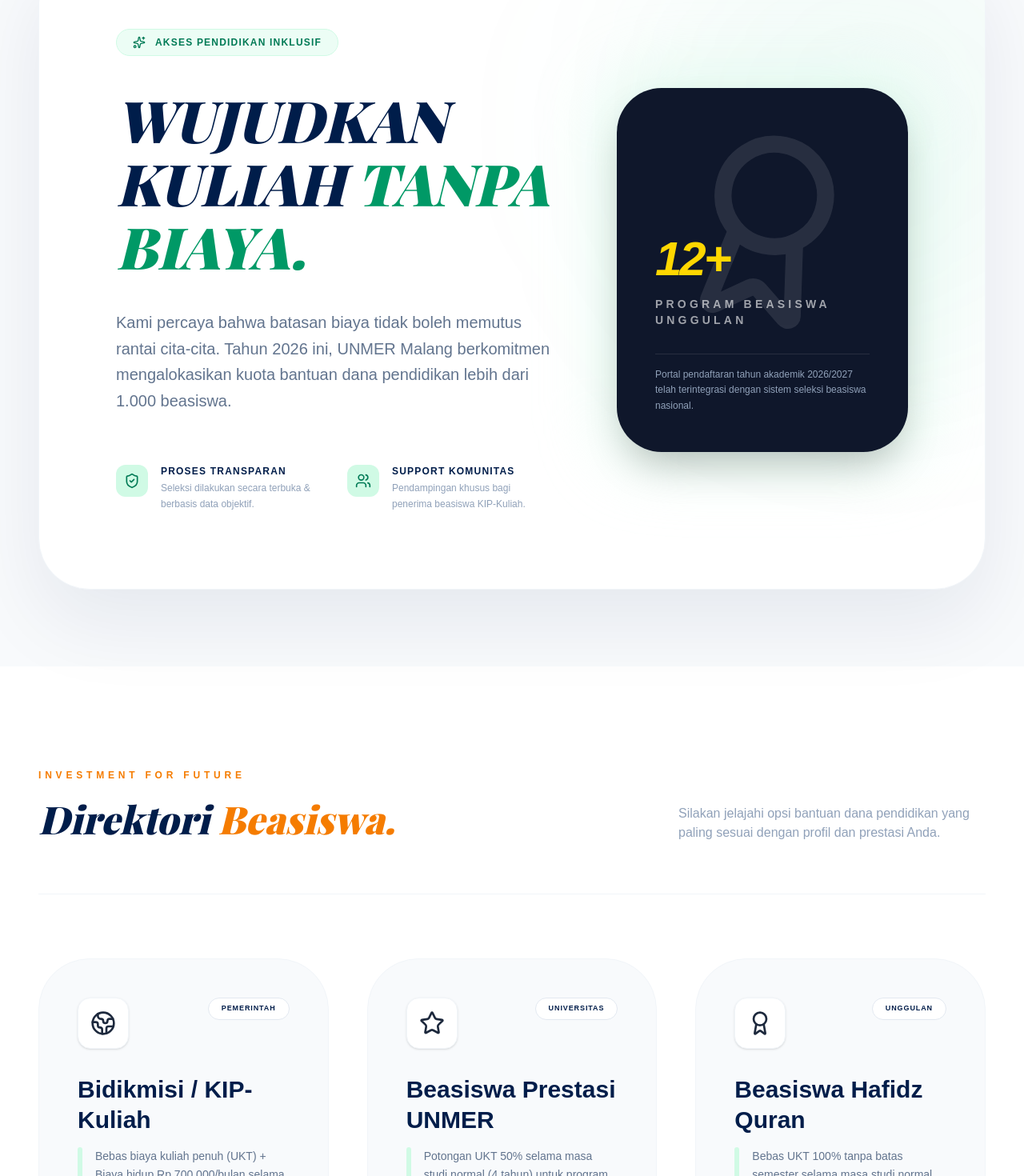
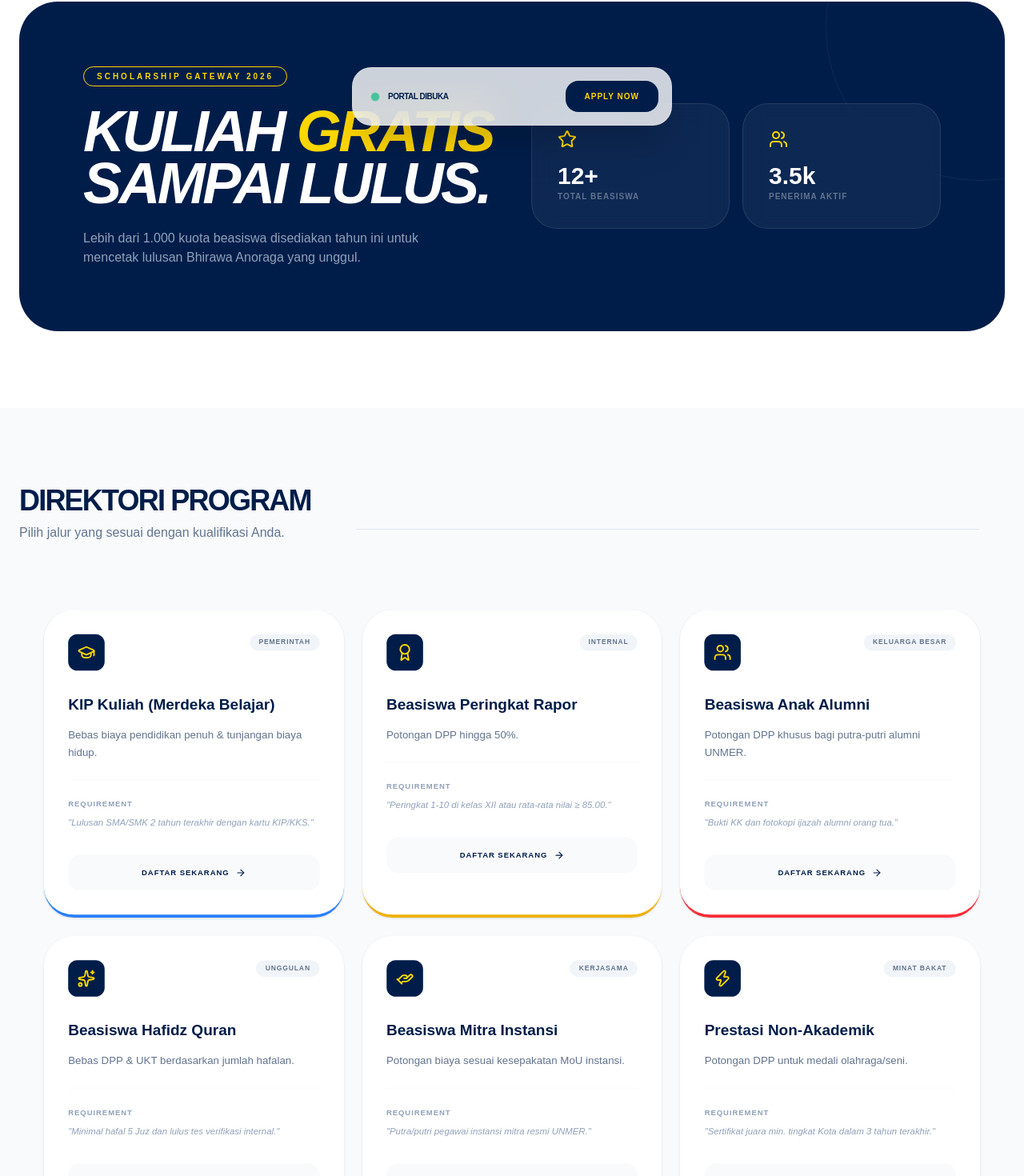
Before and after one commit to Kader2637/revamp-web1, a Next.js app: page /pmb/beasiswa in a window 1280 px wide. Shown: the part 611-2081 px from the top of the page at 80% size. Built offline with nearby package versions, Linux system fonts and the light colour scheme; a web font is replaced by a local one.

Commit message:
upd: Beasiswa

```diff
--- a/src/app/pmb/beasiswa/page.tsx
+++ b/src/app/pmb/beasiswa/page.tsx
@@ -1,232 +1,217 @@
 'use client';
 
 import React from 'react';
-import { motion } from 'framer-motion';
+import { motion, useScroll, useTransform } from 'framer-motion';
 import Link from 'next/link';
 import {
   ArrowRight,
-  CheckCircle,
   Award,
-  Globe2,
+  GraduationCap,
   Users,
-  BookOpen,
-  Heart,
-  Star,
-  ShieldCheck,
-  Zap,
   Sparkles,
   ChevronRight,
-  MapPin
+  HandHelping,
+  Star,
+  Zap
 } from 'lucide-react';
 import PageHeader from '@/components/PageHeader';
-import ScrollReveal from '@/components/ScrollReveal';
 
-const scholarshipOptions = [
+const scholarshipData = [
   {
-    name: 'Bidikmisi / KIP-Kuliah',
-    cakupan: 'Bebas biaya kuliah penuh (UKT) + Biaya hidup Rp 700.000/bulan selama 8 semester.',
-    syarat: 'Lulusan SMA/SMK/MA 2 tahun terakhir dengan Kartu Indonesia Pintar (KIP) atau status keluarga tidak mampu yang terverifikasi.',
-    badge: 'PEMERINTAH',
-    icon: Globe2,
-    color: 'from-blue-600 to-indigo-800'
+    name: 'KIP Kuliah (Merdeka Belajar)',
+    cakupan: 'Bebas biaya pendidikan penuh & tunjangan biaya hidup.',
+    syarat: 'Lulusan SMA/SMK 2 tahun terakhir dengan kartu KIP/KKS.',
+    kategori: 'Pemerintah',
+    icon: GraduationCap,
+    accent: 'border-blue-500'
   },
   {
-    name: 'Beasiswa Prestasi UNMER',
-    cakupan: 'Potongan UKT 50% selama masa studi normal (4 tahun) untuk program sarjana.',
-    syarat: 'Rata-rata nilai rapor kelas XII ≥ 85.0 atau memiliki sertifikat juara minimal tingkat kota/nasional.',
-    badge: 'UNIVERSITAS',
-    icon: Star,
-    color: 'from-[#F57C00] to-red-600'
+    name: 'Beasiswa Peringkat Rapor',
+    cakupan: 'Potongan DPP hingga 50%.',
+    syarat: 'Peringkat 1-10 di kelas XII atau rata-rata nilai ≥ 85.00.',
+    kategori: 'Internal',
+    icon: Award,
+    accent: 'border-yellow-500'
+  },
+  {
+    name: 'Beasiswa Anak Alumni',
+    cakupan: 'Potongan DPP khusus bagi putra-putri alumni UNMER.',
+    syarat: 'Bukti KK dan fotokopi ijazah alumni orang tua.',
+    kategori: 'Keluarga Besar',
+    icon: Users,
+    accent: 'border-red-500'
   },
   {
     name: 'Beasiswa Hafidz Quran',
-    cakupan: 'Bebas UKT 100% tanpa batas semester selama masa studi normal.',
-    syarat: 'Hafal minimal 10 Juz Al-Quran yang dibuktikan dengan sertifikat dan lulus tes seleksi internal UNMER.',
-    badge: 'UNGGULAN',
-    icon: Award,
-    color: 'from-emerald-500 to-teal-700'
+    cakupan: 'Bebas DPP & UKT berdasarkan jumlah hafalan.',
+    syarat: 'Minimal hafal 5 Juz dan lulus tes verifikasi internal.',
+    kategori: 'Unggulan',
+    icon: Sparkles,
+    accent: 'border-emerald-500'
   },
   {
-    name: 'Beasiswa Anak Alumni',
-    cakupan: 'Potongan biaya pendaftaran 100% & Potongan UKT 25% selama satu tahun pertama.',
-    syarat: 'Anak kandung alumni Universitas Merdeka Malang yang terdaftar resmi dalam IKA UNMER.',
-    badge: 'ALUMNI',
-    icon: Heart,
-    color: 'from-purple-600 to-violet-900'
+    name: 'Beasiswa Mitra Instansi',
+    cakupan: 'Potongan biaya sesuai kesepakatan MoU instansi.',
+    syarat: 'Putra/putri pegawai instansi mitra resmi UNMER.',
+    kategori: 'Kerjasama',
+    icon: HandHelping,
+    accent: 'border-purple-500'
   },
   {
-    name: 'Beasiswa Mitra Daerah',
-    cakupan: 'Biaya kuliah penuh & fasilitas asrama mahasiswa bagi mahasiswa daerah 3T.',
-    syarat: 'Khusus bagi putra-putri daerah tertinggal yang telah memiliki kerjasama resmi dengan UNMER Malang.',
-    badge: 'KERJASAMA',
-    icon: MapPin,
-    color: 'from-slate-700 to-slate-900'
-  },
-  {
-    name: 'Beasiswa Atlet Nasional',
-    cakupan: 'Bebas biaya SPP & UKT variabel sesuai dengan tingkat capaian prestasi olahraga.',
-    syarat: 'Aktif sebagai atlet daerah/nasional dengan bukti medali resmi (Emas/Perak/Perunggu).',
-    badge: 'PRESTASI',
+    name: 'Prestasi Non-Akademik',
+    cakupan: 'Potongan DPP untuk medali olahraga/seni.',
+    syarat: 'Sertifikat juara min. tingkat Kota dalam 3 tahun terakhir.',
+    kategori: 'Minat Bakat',
     icon: Zap,
-    color: 'from-cyan-600 to-blue-700'
+    accent: 'border-orange-500'
   },
 ];
 
 export default function BeasiswaPage() {
+  const { scrollYProgress } = useScroll();
+  const scale = useTransform(scrollYProgress, [0, 1], [1, 0.95]);
+
   return (
-    <div className="bg-[#F8FAFC]">
+    <div className="bg-white min-h-screen">
       <PageHeader
-        title="Jalur "
+        title="Portal"
         accent="Beasiswa"
-        subtitle="Mewujudkan mimpi pendidikan tinggi tanpa kendala finansial. UNMER Malang menawarkan berbagai skema pendanaan bagi putra-putri terbaik bangsa."
-        breadcrumbs={[{ name: 'Penerimaan', href: '/pmb' }, { name: 'Beasiswa', href: '/pmb/beasiswa' }]}
+        subtitle="Membangun masa depan tanpa batas finansial di Universitas Merdeka Malang."
+        breadcrumbs={[{ name: 'PMB', href: '#' }, { name: 'Beasiswa', href: '/beasiswa' }]}
       />
 
-      {/* HERO / HIGHLIGHT SECTION */}
-      <section className="py-24 -mt-24 relative z-30">
-         <div className="max-w-[90rem] mx-auto px-6 md:px-12">
-            <div className="bg-white rounded-[4rem] p-12 lg:p-24 shadow-[0_40px_100px_rgba(0,29,74,0.08)] border border-slate-100 flex flex-col lg:flex-row items-center gap-20 overflow-hidden relative">
-               <div className="absolute top-0 right-0 w-[600px] h-[600px] bg-emerald-500/5 rounded-full blur-[120px] -mr-40 -mt-20" />
+      {/* --- HERO HIGHLIGHT --- */}
+      <section className="py-24 px-6 overflow-hidden">
+        <div className="max-w-7xl mx-auto">
+          <motion.div
+            initial={{ opacity: 0, y: 50 }}
+            whileInView={{ opacity: 1, y: 0 }}
+            viewport={{ once: true }}
+            className="relative p-12 lg:p-20 bg-[#001D4A] rounded-[3rem] text-white"
+          >
+            {/* Background Moving Pattern */}
+            <motion.div
+              animate={{ rotate: 360 }}
+              transition={{ duration: 50, repeat: Infinity, ease: "linear" }}
+              className="absolute -top-40 -right-40 w-96 h-96 border border-white/5 rounded-full"
+            />
 
-               <div className="lg:w-3/5 space-y-10 relative z-10">
-                  <ScrollReveal>
-                     <div className="inline-flex items-center gap-3 px-5 py-2 bg-emerald-50 text-emerald-700 rounded-full border border-emerald-100 text-xs font-black uppercase tracking-widest">
-                        <Sparkles className="w-4 h-4" />
-                        Akses Pendidikan Inklusif
+            <div className="relative z-10 grid lg:grid-cols-2 gap-12 items-center">
+              <div className="space-y-6 text-center lg:text-left">
+                <motion.span
+                  initial={{ opacity: 0, x: -20 }}
+                  whileInView={{ opacity: 1, x: 0 }}
+                  className="inline-block px-4 py-1 border border-[#FFD700] text-[#FFD700] text-[10px] font-black uppercase tracking-[0.3em] rounded-full"
+                >
+                  Scholarship Gateway 2026
+                </motion.span>
+                <h2 className="text-5xl md:text-7xl font-black leading-[0.9] tracking-tighter italic">
+                  KULIAH <span className="text-[#FFD700]">GRATIS</span> <br /> SAMPAI LULUS.
+                </h2>
+                <p className="text-slate-400 font-medium max-w-md mx-auto lg:mx-0">
+                  Lebih dari 1.000 kuota beasiswa disediakan tahun ini untuk mencetak lulusan Bhirawa Anoraga yang unggul.
+                </p>
               </div>
-                  </ScrollReveal>
 
-                  <ScrollReveal delay={0.1}>
-                     <h2 className="text-4xl md:text-7xl font-serif font-black text-[#001D4A] leading-[1.1] italic uppercase">Wujudkan <br /> Kuliah <span className="text-emerald-600">Tanpa Biaya.</span></h2>
-                  </ScrollReveal>
-
-                  <ScrollReveal delay={0.2}>
-                     <p className="text-slate-500 text-lg md:text-xl font-medium leading-relaxed">
-                        Kami percaya bahwa batasan biaya tidak boleh memutus rantai cita-cita. Tahun 2026 ini, UNMER Malang berkomitmen mengalokasikan kuota bantuan dana pendidikan lebih dari 1.000 beasiswa.
-                     </p>
-                  </ScrollReveal>
-
-                  <div className="grid grid-cols-1 sm:grid-cols-2 gap-8 pt-6">
+              <div className="grid grid-cols-2 gap-4">
                 {[
-                      { icon: ShieldCheck, t: 'Proses Transparan', d: 'Seleksi dilakukan secara terbuka & berbasis data objektif.' },
-                      { icon: Users, t: 'Support Komunitas', d: 'Pendampingan khusus bagi penerima beasiswa KIP-Kuliah.' },
-                    ].map((f, i) => (
-                      <ScrollReveal key={i} delay={0.3 + (i * 0.1)}>
-                        <div className="flex gap-4">
-                           <div className="w-10 h-10 bg-emerald-100 rounded-xl flex items-center justify-center text-emerald-700 shrink-0">
-                              <f.icon className="w-5 h-5" />
-                           </div>
-                           <div className="space-y-1">
-                              <h6 className="font-black text-[#001D4A] text-xs uppercase tracking-widest">{f.t}</h6>
-                              <p className="text-slate-400 text-xs leading-relaxed">{f.d}</p>
-                           </div>
-                        </div>
-                      </ScrollReveal>
+                  { label: 'Total Beasiswa', val: '12+', icon: Star },
+                  { label: 'Penerima Aktif', val: '3.5k', icon: Users }
+                ].map((stat, idx) => (
+                  <motion.div
+                    key={idx}
+                    whileHover={{ scale: 1.05, rotate: idx % 2 === 0 ? 2 : -2 }}
+                    className="p-8 bg-white/5 backdrop-blur-md border border-white/10 rounded-[2rem]"
+                  >
+                    <stat.icon className="text-[#FFD700] mb-4" size={24} />
+                    <p className="text-3xl font-black">{stat.val}</p>
+                    <p className="text-[10px] uppercase font-bold text-slate-500 tracking-widest">{stat.label}</p>
+                  </motion.div>
                 ))}
               </div>
             </div>
-
-               <div className="lg:w-2/5 relative z-10 hidden lg:block">
-                  <div className="relative group">
-                     {/* Decorative Elements */}
-                     <div className="absolute -inset-4 bg-emerald-100/50 rounded-[4rem] group-hover:scale-105 transition-all duration-700 blur-2xl" />
-                     <div className="relative w-full aspect-[4/5] bg-slate-900 rounded-[3.5rem] p-12 overflow-hidden flex flex-col justify-end text-white shadow-2xl">
-                        <div className="absolute top-0 right-0 p-12 opacity-10">
-                           <Award className="w-64 h-64 transform rotate-12" />
-                        </div>
-                        <div className="space-y-4 relative z-10">
-                           <p className="text-[#FFD700] text-6xl font-black italic tracking-tighter">12+</p>
-                           <p className="text-sm font-black uppercase tracking-[0.3em] opacity-60">Program Beasiswa Unggulan</p>
-                           <p className="text-slate-400 text-xs font-medium leading-relaxed border-t border-white/10 pt-4 mt-8">
-                             Portal pendaftaran tahun akademik 2026/2027 telah terintegrasi dengan sistem seleksi beasiswa nasional.
-                           </p>
-                        </div>
-                     </div>
-                  </div>
-               </div>
-            </div>
+          </motion.div>
         </div>
       </section>
 
-      {/* SCHOLARSHIP GRID */}
-      <section className="py-32 bg-white">
-         <div className="max-w-[90rem] mx-auto px-6 md:px-12 space-y-20">
-            <div className="flex flex-col md:flex-row md:items-end justify-between border-b border-slate-100 pb-16">
-               <ScrollReveal>
-                  <div className="space-y-4 text-center md:text-left">
-                     <h3 className="text-xs font-black text-[#F57C00] uppercase tracking-[0.4em]">Investment for Future</h3>
-                     <h4 className="text-4xl md:text-5xl font-serif font-black text-[#001D4A] italic leading-tight">Direktori <span className="text-[#F57C00]">Beasiswa.</span></h4>
+      {/* --- MAIN GRID --- */}
+      <section className="py-24 px-6 bg-slate-50">
+        <div className="max-w-7xl mx-auto">
+          <div className="flex flex-col md:flex-row justify-between items-end mb-16 gap-6">
+            <div className="space-y-2">
+              <h3 className="text-4xl font-black text-[#001D4A] tracking-tighter">DIREKTORI PROGRAM</h3>
+              <p className="text-slate-500 font-medium">Pilih jalur yang sesuai dengan kualifikasi Anda.</p>
             </div>
-               </ScrollReveal>
-               <p className="text-slate-400 max-w-sm mt-8 md:mt-0 font-medium text-center md:text-left">Silakan jelajahi opsi bantuan dana pendidikan yang paling sesuai dengan profil dan prestasi Anda.</p>
+            <div className="h-px flex-1 bg-slate-200 hidden md:block mx-8 mb-4" />
           </div>
 
-            <div className="grid grid-cols-1 md:grid-cols-2 lg:grid-cols-3 gap-12">
-               {scholarshipOptions.map((b, i) => (
-                 <ScrollReveal key={i} delay={i * 0.1} width="100%">
-                    <div className="p-12 bg-[#F8FAFC] rounded-[4rem] border border-slate-100 h-full flex flex-col justify-between hover:bg-white hover:shadow-2xl transition-all duration-500 hover:-translate-y-2 group group overflow-hidden relative">
-                       {/* Color accent background */}
-                       <div className={`absolute top-0 right-0 w-32 h-32 bg-gradient-to-br ${b.color} opacity-0 group-hover:opacity-5 transition-opacity blur-3xl`} />
-
-                       <div className="space-y-8 relative z-10">
-                          <div className="flex justify-between items-start">
-                             <div className={`w-16 h-16 bg-white rounded-2xl shadow-sm text-slate-800 flex items-center justify-center border border-slate-100 group-hover:scale-110 group-hover:rotate-6 transition-all duration-500`}>
-                                <b.icon className="w-8 h-8" />
+          <motion.div
+            className="grid grid-cols-1 md:grid-cols-2 lg:grid-cols-3 gap-6"
+            style={{ scale }}
+          >
+            {scholarshipData.map((item, i) => (
+              <motion.div
+                key={i}
+                initial={{ opacity: 0, y: 30 }}
+                whileInView={{ opacity: 1, y: 0 }}
+                viewport={{ once: true }}
+                transition={{ delay: i * 0.1 }}
+                whileHover={{ y: -10 }}
+                className={`group relative bg-white p-8 rounded-[2.5rem] border-b-4 ${item.accent} shadow-sm hover:shadow-2xl transition-all duration-500`}
+              >
+                <div className="flex justify-between items-start mb-8">
+                  <div className="w-12 h-12 bg-[#001D4A] text-[#FFD700] rounded-xl flex items-center justify-center group-hover:rotate-[360deg] transition-transform duration-700">
+                    <item.icon size={24} />
                   </div>
-                             <span className="px-4 py-1.5 bg-white text-[9px] font-black uppercase tracking-widest text-[#001D4A] rounded-full border border-slate-200">
-                                {b.badge}
+                  <span className="text-[9px] font-black uppercase tracking-widest bg-slate-100 px-3 py-1 rounded-full text-slate-500 group-hover:bg-[#FFD700] group-hover:text-[#001D4A] transition-colors">
+                    {item.kategori}
                   </span>
                 </div>
 
                 <div className="space-y-4">
-                             <h5 className="text-3xl font-black text-[#001D4A] leading-tight group-hover:text-emerald-700 transition-colors">{b.name}</h5>
-                             <div className="flex gap-4">
-                                <div className="w-1.5 h-12 bg-emerald-100 rounded-full shrink-0" />
-                                <p className="text-slate-500 text-sm font-medium leading-relaxed">{b.cakupan}</p>
-                             </div>
-                             <div className="mt-8 p-6 bg-slate-50 rounded-3xl border border-slate-100 text-xs font-medium text-slate-400 group-hover:bg-emerald-50/50 group-hover:border-emerald-100 transition-all">
-                                <span className="font-black text-slate-700 block mb-1">SYARAT UTAMA:</span>
-                                {b.syarat}
-                             </div>
+                  <h4 className="text-xl font-black text-[#001D4A] leading-tight group-hover:translate-x-2 transition-transform">
+                    {item.name}
+                  </h4>
+                  <p className="text-sm text-slate-500 font-medium leading-relaxed">
+                    {item.cakupan}
+                  </p>
+
+                  <div className="pt-6 mt-6 border-t border-slate-50">
+                    <p className="text-[10px] font-black text-slate-400 uppercase tracking-widest mb-2">Requirement</p>
+                    <p className="text-xs text-slate-400 font-medium leading-relaxed italic">
+                      "{item.syarat}"
+                    </p>
                   </div>
                 </div>
 
-                       <div className="mt-12 pt-8 border-t border-slate-200/50 flex items-center transition-all">
-                          <Link href="https://pmb.unmer.ac.id" className="flex items-center gap-3 text-[10px] font-black uppercase tracking-[0.3em] text-[#001D4A] hover:text-emerald-700 transition-colors group/btn">
-                             Ajukan Sekarang <ChevronRight className="w-4 h-4 group-hover/btn:translate-x-2 transition-transform" />
+                <Link
+                  href="https://pmb.unmer.ac.id"
+                  className="mt-8 w-full py-4 bg-slate-50 rounded-2xl flex items-center justify-center gap-2 text-[10px] font-black uppercase tracking-widest text-[#001D4A] group-hover:bg-[#001D4A] group-hover:text-white transition-all"
+                >
+                  Daftar Sekarang <ArrowRight size={14} />
                 </Link>
-                       </div>
-                    </div>
-                 </ScrollReveal>
+              </motion.div>
             ))}
-            </div>
+          </motion.div>
         </div>
       </section>
 
-      {/* CTA SECTION */}
-      <section className="py-32 bg-[#001D4A] text-center relative overflow-hidden">
-         <div className="absolute inset-0 opacity-10" style={{ backgroundImage: 'radial-gradient(circle, #FFD700 1.5px, transparent 1.5px)', backgroundSize: '32px 32px' }} />
-
-         <div className="max-w-4xl mx-auto px-6 space-y-12 relative z-10">
-            <ScrollReveal>
-               <h2 className="text-5xl md:text-7xl font-serif font-black text-white leading-tight italic">Kuliah Bagus, <br /> <span className="text-[#FFD700]">Tak Perlu Mahal.</span></h2>
-               <p className="text-slate-300 text-xl font-medium mt-8 leading-relaxed">
-                 Hampir 30% mahasiswa kami berkuliah dengan sokongan beasiswa. Daftarkan diri Anda dan jadilah bagian dari Unmerian berprestasi selanjutnya.
-               </p>
-            </ScrollReveal>
-
-            <ScrollReveal delay={0.2}>
-               <div className="flex flex-col sm:flex-row justify-center gap-6">
-                  <Link href="https://pmb.unmer.ac.id" className="px-14 py-6 bg-[#FFD700] text-[#001D4A] rounded-2xl font-black text-lg uppercase tracking-widest hover:scale-105 transition-all shadow-2xl shadow-yellow-500/20">
-                     Pendaftaran Beasiswa
-                  </Link>
-                  <Link href="/pmb/reguler" className="px-14 py-6 bg-white/5 border-2 border-white/20 text-white rounded-2xl font-black text-lg uppercase tracking-widest hover:bg-white/10 transition-all">
-                     Cek Jalur Reguler
+      {/* --- FLOATING CTA --- */}
+      <motion.div
+        initial={{ y: 100 }}
+        animate={{ y: 0 }}
+        className="fixed bottom-8 left-1/2 -translate-x-1/2 z-50 w-full max-w-xs md:max-w-md px-6"
+      >
+        <div className="bg-white/80 backdrop-blur-xl border border-white/20 shadow-2xl rounded-3xl p-4 flex items-center justify-between">
+          <div className="flex items-center gap-3 ml-2">
+            <div className="w-2 h-2 bg-emerald-500 rounded-full animate-ping" />
+            <p className="text-[10px] font-black text-[#001D4A] uppercase tracking-tighter">Portal Dibuka</p>
+          </div>
+          <Link href="https://pmb.unmer.ac.id" className="px-6 py-3 bg-[#001D4A] text-[#FFD700] rounded-2xl text-[10px] font-black uppercase tracking-widest hover:bg-black transition-colors">
+            Apply Now
           </Link>
         </div>
-            </ScrollReveal>
-         </div>
-      </section>
+      </motion.div>
     </div>
   );
 }
```
Lines whose indentation alone changed are shown as unchanged.
